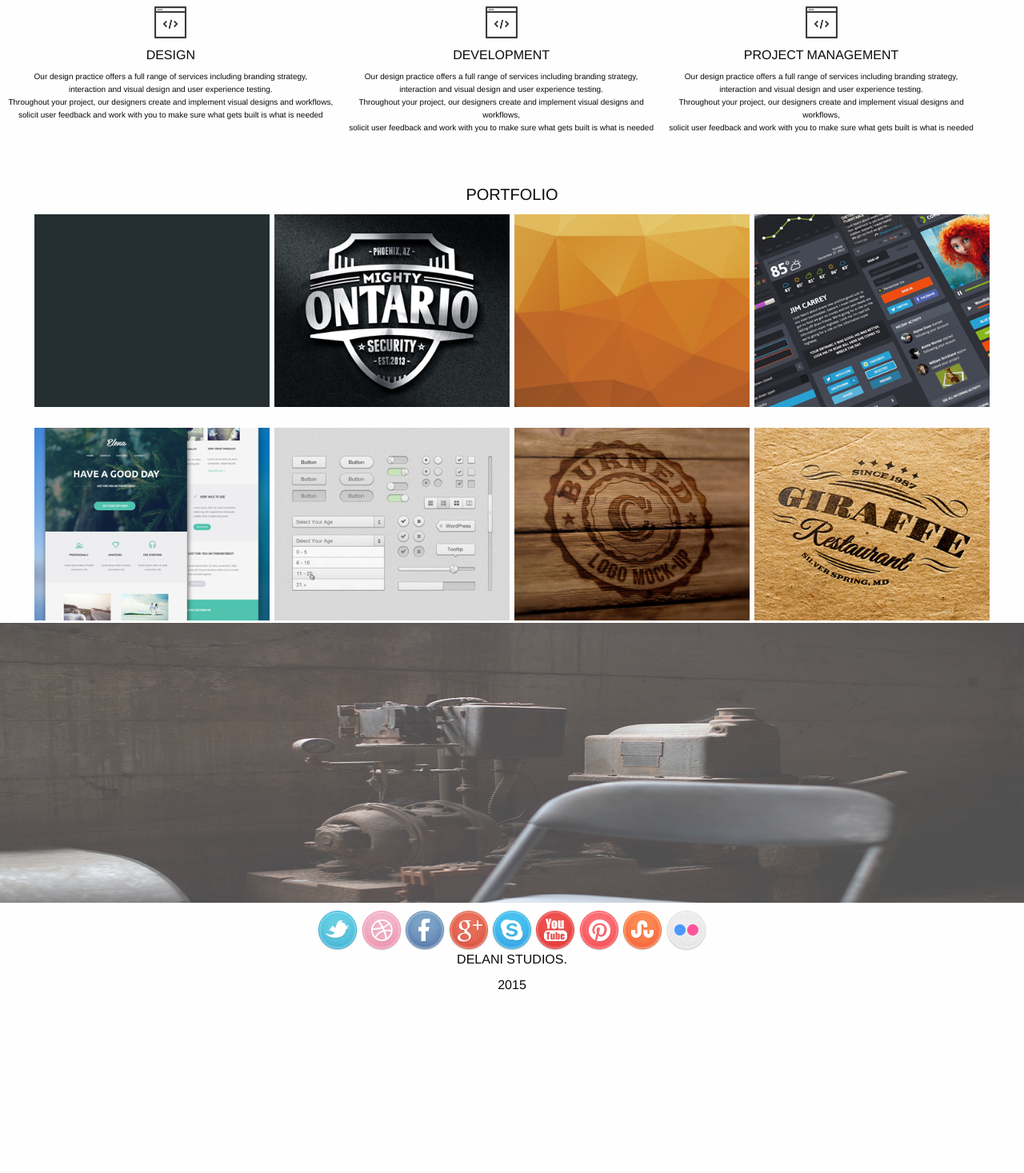
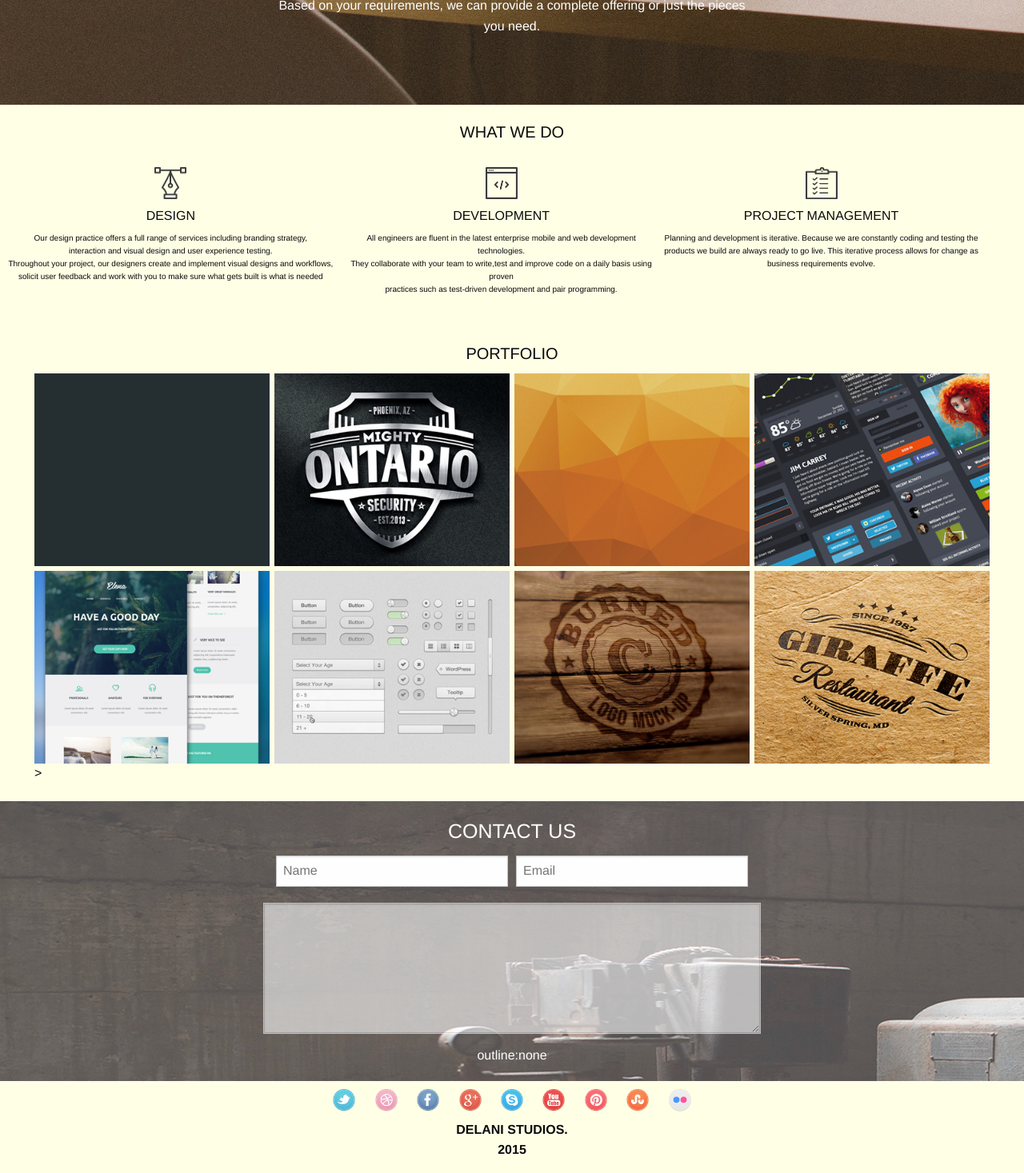
Before and after one commit to jimow/assignment2, a plain HTML site: page index.html in a window 1280 px wide. Shown: the part 990-2457 px from the top of the page at 80% size. Before the commit the page ends 2234 px from the top, so only its background shows below. Drawn offline with Linux system fonts and the light colour scheme.

Commit message:
Final Commit

```diff
--- a/css/main.css
+++ b/css/main.css
@@ -1,7 +1,5 @@
 body {
-	float:center;
-	margin: 10 20 0 20;
-	background: #000;
+	background-color: black;
 
 }
 
@@ -12,7 +10,7 @@ body {
    color:white;
    text-align:center;
    background-size: 100% 100%;
-   height:auto;
+   height:450px;
 }
 .services {
 	background-image: url(../images/s_image.jpg);
@@ -32,6 +30,13 @@ body {
     padding:10px;
 
 }
+.dot {
+  height: 25px;
+  width: 25px;
+  border:solid 1px white;
+  border-radius: 50%;
+  display: inline-block;
+}
 .icon2 {
 
     margin:0 0 10px 0;
@@ -40,18 +45,41 @@ body {
     display: inline-block;
 
 }
+.footer_icons {
+
+    width: 48px;
+    height: 48px;
+    padding:10px;
+}
 .icon_div {
 	text-align:center;
 	margin: 20px 0 30 0;
+	height:32px;
+	width: 32px;
+	float:left;
 
 }
-.footer {
+.below_footer {
+	text-align:center;
+}
+.footer1 {
 	background-image: url(../images/c_image.jpg);
-	background-size: 100% 100%;
-	padding:70px 0;
+
+	padding:20px;
 	color:#FFFFFF;
-	height:350px;
-	margin-bottom:10px;
+    height:350px;
+
+	text-align:center;
+
+}
+#mouse-click{
+  padding-top : 22px;
+  margin-top: 10%;
+  padding-bottom: 30px;
+  /* animation-iteration-count: infinite; */
+}
+#mouse-click {
+  animation: bounce 2s infinite;
 }
 .about-us {
 	font-size: 10px;
@@ -59,13 +87,18 @@ body {
     text-align: center;
     padding: 70px 0;
 }
+.footer {
+	width:25%;
+	float:left;
+	padding:5px;
+}
 .whatwedo {
 	margin: 20px 0 20px 0;
 	font-size:10px;
 	text-align:center;
 	width:33.33%;
 	float: left;
-	padding:5px;
+	padding:2px;
 }
 .portfolio {
 
--- a/index.html
+++ b/index.html
@@ -5,13 +5,16 @@
 	<link rel="stylesheet" type="text/css" href="css/main.css">
 	<link rel="stylesheet" type="text/css" href="css/bootstrap.min.css">
 </head>
-<body>
+<body style="background-color:#FFFFE6">
 
 <div class="container">
 	<div class="header">
+		<span class="dot">D</span>
 		<h5>WELCOME TO<br />
 		DELANI STUDIOS</h5>
 		<p>AMAZING PEOPLE ARE MAKING AMAZING DESIGNS IN A FUN ENVIRONMENT</p>
+		<div class="mouse-click"></div>
+    <a href="#"><img src="images/mouse_click.png" alt=" mouse_click" id="mouse-click"></a>
 	</div>
 	<div class="about-us">
 		<h3>ABOUT US</h3>
@@ -32,7 +35,7 @@ you need.</p>
 	</div>
 		<h5 >WHAT WE DO</h5>
 		<div class="whatwedo">
-			<img src="images/dev_icon.png" class="icon2">
+			<img src="images/design_icon.png" class="icon2">
 			<h6>DESIGN</h6>
 			<p>Our design practice offers a full range of services including branding strategy,<br />
 				interaction and visual design and user experience testing.<br />Throughout your project, our designers create and implement visual designs and workflows,<br />solicit user feedback and work with you to make sure what gets built is what is needed</p>
@@ -41,14 +44,19 @@ you need.</p>
 		<div class="whatwedo">
 			<img src="images/dev_icon.png" class="icon2">
 			<h6>DEVELOPMENT</h6>
-			<p>Our design practice offers a full range of services including branding strategy,<br />
-				interaction and visual design and user experience testing.<br />Throughout your project, our designers create and implement visual designs and workflows,<br />solicit user feedback and work with you to make sure what gets built is what is needed</p>
+			<p>
+				All engineers are fluent in the latest enterprise mobile and web development technologies.<br />
+They collaborate with your team to write,test and improve code on a daily basis using proven <br/>
+practices such as test-driven development and pair programming.
+			</p>
+
 		</div>
 		<div class="whatwedo">
-			<img src="images/dev_icon.png" class="icon2">
+			<img src="images/product_icon.png" class="icon2">
 			<h6>PROJECT MANAGEMENT</h6>
-			<p>Our design practice offers a full range of services including branding strategy,<br />
-				interaction and visual design and user experience testing.<br />Throughout your project, our designers create and implement visual designs and workflows,<br />solicit user feedback and work with you to make sure what gets built is what is needed</p>
+			<p>Planning and development is iterative. Because we are constantly coding and testing the <br />
+products we build are always ready to go live. This iterative process allows for change as<br />
+business requirements evolve. </p>
 		</div>
 	</div>
 	<div class="portfolio">
@@ -59,27 +67,43 @@ you need.</p>
 		<div class="img_col"><img src="images/work2.jpg"></div>
 		<div class="img_col"><img src="images/work1.jpg"></div>
 	</div>
-</div>
+
 	<div class="row">
-		<div class="img_col"><img src="images/work5.jpg"></div>
+		<div class="img_col"><img src="images/work5.jpg" onmouseover="alert('Jamal Hussein')">></div>
 		<div class="img_col"><img src="images/work6.jpg"></div>
 		<div class="img_col"><img src="images/work7.jpg"></div>
 		<div class="img_col"><img src="images/work8.jpg"></div>
 	</div>
-	<div class="footer"></div>
-	<div class="row icon_div">
-		<img src="social_icons/twitter.png" class="icons">
-		<img src="social_icons/dribble.png" class="icons">
-		<img src="social_icons/facebook.png" class="icons">
-		<img src="social_icons/g_plus.png" class="icons">
-		<img src="social_icons/skype.png" class="icons">
-		<img src="social_icons/you_tube.png" class="icons">
-		<img src="social_icons/pinterest.png" class="icons">
-		<img src="social_icons/stumble_upon.png" class="icons">
-		<img src="social_icons/flickr.png" class="icons">
+</div>
+	<section class="footer1"><h4>CONTACT US</h4>
+       <div class="row">
+		<div class="footer">&nbsp;</div>
+		<div class="footer"><input type="text" name="name" placeholder="Name"></div>
+		<div class="footer"><input type="text" name="name" placeholder="Email"></div>
+		<div class="footer">&nbsp;</div>
+	</div>
+
+	<center><textarea cols="30" rows="6" style="text-align:center;width:50%;opacity:0.6;outline: 1px solid #FFFFFF;"></textarea></center>
+
+
+
+
+
+outline:none
+    </section>
+	<div class="row below_footer">
+		<img src="social_icons/twitter.png" class="footer_icons">
+		<img src="social_icons/dribble.png" class="footer_icons">
+		<img src="social_icons/facebook.png" class="footer_icons">
+		<img src="social_icons/g_plus.png" class="footer_icons">
+		<img src="social_icons/skype.png" class="footer_icons">
+		<img src="social_icons/you_tube.png" class="footer_icons">
+		<img src="social_icons/pinterest.png" class="footer_icons">
+		<img src="social_icons/stumble_upon.png" class="footer_icons">
+		<img src="social_icons/flickr.png" class="footer_icons">
 		<br>
-		<h6>DELANI STUDIOS.</h6>
-		2015
+		<p><b>DELANI STUDIOS.</b><br/>
+		<b>2015</b></p>
 	</div>
 </div>
 </body>
```
Also changed, not shown: css/bootstrap.min.css, images/mouse_click.png (added), 1 other file.
